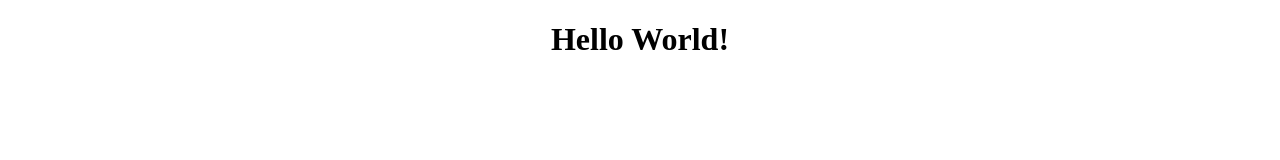
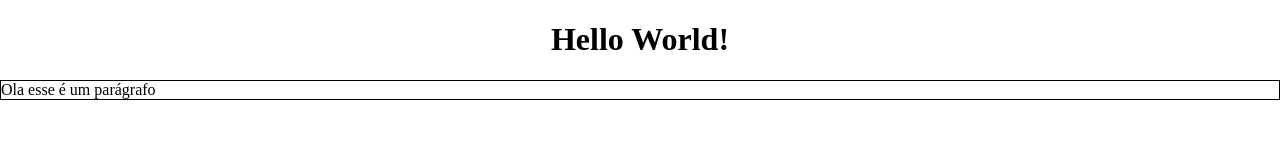
Before and after one commit to Gabrielcsguimaraes/001, a plain HTML site: page index.html in a window 1280 px wide. Drawn offline with nearby package versions, Linux system fonts and the light colour scheme.

Commit message:
dois arquivos foram adicionados

```diff
--- a/css/estilo.css
+++ b/css/estilo.css
@@ -7,6 +7,9 @@ body {
 
 }
 
+p {
+    border: 1px solid black;
+}
 
 
 h1 {
--- a/index.html
+++ b/index.html
@@ -23,6 +23,7 @@
 
                 <div id="logo">
                     <H1>Hello World!</H1>
+                    <p>Ola esse é um parágrafo</p>
                 </div>
 
                  <nav><!--Inicio Nav-->
```
